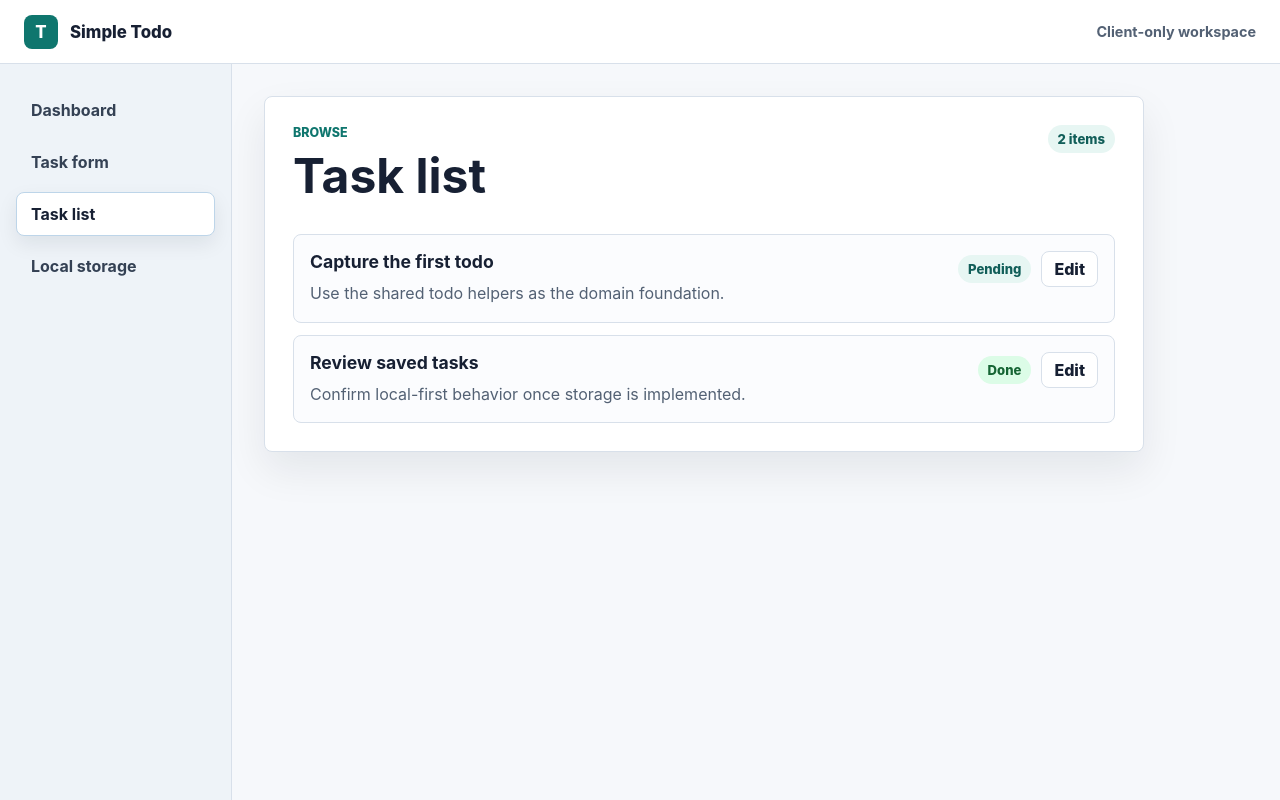
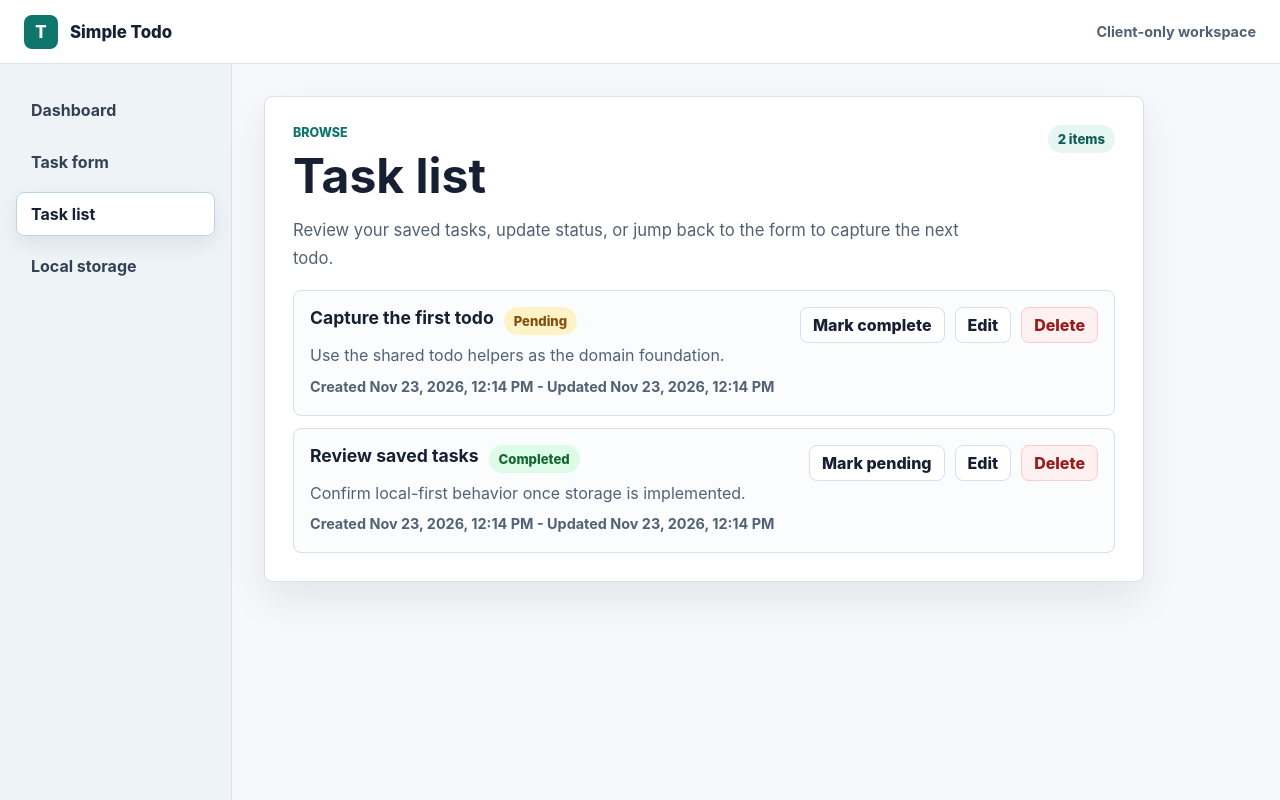
Before and after one commit to Dhuvarakesan/spec-agent-test, a React (Vite) app in the folder frontend/: page / in a window 1280 px wide. Both pictures are taken after a click on the button "Task list". Built offline with nearby package versions, Linux system fonts and the light colour scheme.

Commit message:
BuildIQ task TASK-001

```diff
--- a/frontend/src/App.css
+++ b/frontend/src/App.css
@@ -263,6 +263,17 @@ h2 {
   background: #f8fbff;
 }
 
+.button-danger {
+  border: 1px solid #fecaca;
+  color: #991b1b;
+  background: #fff1f2;
+}
+
+.button-danger:hover {
+  border-color: #fca5a5;
+  background: #ffe4e6;
+}
+
 .button-small {
   min-height: 36px;
   padding: 0 12px;
@@ -285,6 +296,11 @@ h2 {
 .tag-success {
   color: #166534;
   background: #dcfce7;
+}
+
+.tag-pending {
+  color: #854d0e;
+  background: #fef3c7;
 }
 
 .stat-grid {
@@ -412,10 +428,18 @@ h2 {
 .task-list {
   display: grid;
   gap: 12px;
+  padding: 0;
+  margin: 0;
+  list-style: none;
+}
+
+.task-list-item {
+  min-width: 0;
 }
 
 .task-card {
   display: flex;
+  min-width: 0;
   gap: 16px;
   align-items: start;
   justify-content: space-between;
@@ -425,10 +449,37 @@ h2 {
   background: #fbfcfe;
 }
 
-.task-card p {
+.task-content {
+  display: grid;
+  min-width: 0;
+  gap: 8px;
+}
+
+.task-title-row {
+  display: flex;
+  min-width: 0;
+  flex-wrap: wrap;
+  gap: 8px 10px;
+  align-items: start;
+}
+
+.task-title-row h2 {
+  min-width: 0;
+  margin-bottom: 0;
+  overflow-wrap: anywhere;
+}
+
+.task-description,
+.task-meta {
   margin-bottom: 0;
   color: var(--color-muted);
   line-height: 1.55;
+  overflow-wrap: anywhere;
+}
+
+.task-meta {
+  font-size: 0.9rem;
+  font-weight: 700;
 }
 
 .task-actions {
@@ -441,6 +492,9 @@ h2 {
 }
 
 .empty-state {
+  display: grid;
+  justify-items: center;
+  gap: 14px;
   padding: 28px;
   border: 1px dashed #b8c5d6;
   border-radius: var(--radius);
@@ -450,7 +504,10 @@ h2 {
 }
 
 .empty-state p {
+  max-width: 520px;
   margin-bottom: 0;
+  line-height: 1.55;
+  overflow-wrap: anywhere;
 }
 
 .storage-list {
--- a/frontend/src/App.tsx
+++ b/frontend/src/App.tsx
@@ -2,9 +2,11 @@ import { useState } from 'react';
 
 import './App.css';
 import TodoForm from './components/TodoForm';
+import TodoList from './components/TodoList';
 import {
   createTodo,
   deriveTodoCounts,
+  toggleTodoStatus,
   updateTodoById,
   type Todo,
   type TodoDraft,
@@ -99,55 +101,6 @@ function TaskFormScreen({
   );
 }
 
-interface TaskListScreenProps {
-  todos: Todo[];
-  onEditTodo: (todoId: string) => void;
-}
-
-function TaskListScreen({ todos, onEditTodo }: TaskListScreenProps) {
-  return (
-    <section className="card" aria-labelledby="task-list-title">
-      <div className="section-heading">
-        <div>
-          <p className="eyebrow">Browse</p>
-          <h1 id="task-list-title">Task list</h1>
-        </div>
-        <span className="tag">{todos.length} items</span>
-      </div>
-
-      <div className="task-list">
-        {todos.length > 0 ? (
-          todos.map((todo) => (
-            <article className="task-card" key={todo.id}>
-              <div>
-                <h2>{todo.title}</h2>
-                <p>{todo.description || 'No description added.'}</p>
-              </div>
-              <div className="task-actions">
-                <span className={todo.completed ? 'tag tag-success' : 'tag'}>
-                  {todo.completed ? 'Done' : 'Pending'}
-                </span>
-                <button
-                  className="button button-secondary button-small"
-                  type="button"
-                  onClick={() => onEditTodo(todo.id)}
-                >
-                  Edit
-                </button>
-              </div>
-            </article>
-          ))
-        ) : (
-          <div className="empty-state">
-            <h2>No tasks yet</h2>
-            <p>New todos will appear here after task creation is implemented.</p>
-          </div>
-        )}
-      </div>
-    </section>
-  );
-}
-
 function StorageScreen() {
   return (
     <section className="card" aria-labelledby="storage-title">
@@ -195,6 +148,35 @@ export default function App() {
   function handleEditTodo(todoId: string) {
     setEditedTodoId(todoId);
     setActiveScreen('form');
+  }
+
+  function handleCreateTask() {
+    setEditedTodoId(null);
+    setActiveScreen('form');
+  }
+
+  function handleDeleteTodo(todoId: string) {
+    const shouldDelete = window.confirm('Delete this task?');
+
+    if (!shouldDelete) {
+      return;
+    }
+
+    setTodos((currentTodos) => (
+      currentTodos.filter((todo) => todo.id !== todoId)
+    ));
+
+    if (editedTodoId === todoId) {
+      setEditedTodoId(null);
+    }
+  }
+
+  function handleToggleTodoStatus(todoId: string) {
+    setTodos((currentTodos) => (
+      currentTodos.map((todo) => (
+        todo.id === todoId ? toggleTodoStatus(todo) : todo
+      ))
+    ));
   }
 
   function handleSetActiveScreen(screen: ShellScreen) {
@@ -269,7 +251,13 @@ export default function App() {
             />
           )}
           {activeScreen === 'tasks' && (
-            <TaskListScreen todos={todos} onEditTodo={handleEditTodo} />
+            <TodoList
+              todos={todos}
+              onCreateTask={handleCreateTask}
+              onDeleteTodo={handleDeleteTodo}
+              onEditTodo={handleEditTodo}
+              onToggleTodoStatus={handleToggleTodoStatus}
+            />
           )}
           {activeScreen === 'storage' && <StorageScreen />}
         </main>
--- /dev/null
+++ b/frontend/src/components/TodoList.tsx
@@ -0,0 +1,128 @@
+import type { Todo } from '../lib/todos';
+
+interface TodoListProps {
+  todos: Todo[];
+  onCreateTask: () => void;
+  onDeleteTodo: (todoId: string) => void;
+  onEditTodo: (todoId: string) => void;
+  onToggleTodoStatus: (todoId: string) => void;
+}
+
+const dateFormatter = new Intl.DateTimeFormat(undefined, {
+  dateStyle: 'medium',
+  timeStyle: 'short',
+});
+
+function formatTodoDate(value: string): string {
+  return dateFormatter.format(new Date(value));
+}
+
+export default function TodoList({
+  todos,
+  onCreateTask,
+  onDeleteTodo,
+  onEditTodo,
+  onToggleTodoStatus,
+}: TodoListProps) {
+  const taskCountLabel = (
+    `${todos.length} ${todos.length === 1 ? 'item' : 'items'}`
+  );
+
+  return (
+    <section className="card" aria-labelledby="task-list-title">
+      <div className="section-heading">
+        <div>
+          <p className="eyebrow">Browse</p>
+          <h1 id="task-list-title">Task list</h1>
+          <p className="lede">
+            Review your saved tasks, update status, or jump back to the form to
+            capture the next todo.
+          </p>
+        </div>
+        <span className="tag">{taskCountLabel}</span>
+      </div>
+
+      {todos.length > 0 ? (
+        <ul className="task-list" aria-live="polite" aria-label="Saved tasks">
+          {todos.map((todo) => {
+            const statusLabel = todo.completed ? 'Completed' : 'Pending';
+
+            return (
+              <li className="task-list-item" key={todo.id}>
+                <article className="task-card">
+                  <div className="task-content">
+                    <div className="task-title-row">
+                      <h2>{todo.title}</h2>
+                      <span
+                        className={
+                          todo.completed
+                            ? 'tag tag-success'
+                            : 'tag tag-pending'
+                        }
+                      >
+                        {statusLabel}
+                      </span>
+                    </div>
+                    <p className="task-description">
+                      {todo.description || 'No description added.'}
+                    </p>
+                    <p className="task-meta">
+                      Created{' '}
+                      <time dateTime={todo.createdAt}>
+                        {formatTodoDate(todo.createdAt)}
+                      </time>
+                      {' - '}
+                      Updated{' '}
+                      <time dateTime={todo.updatedAt}>
+                        {formatTodoDate(todo.updatedAt)}
+                      </time>
+                    </p>
+                  </div>
+
+                  <div className="task-actions">
+                    <button
+                      className="button button-secondary button-small"
+                      type="button"
+                      onClick={() => onToggleTodoStatus(todo.id)}
+                    >
+                      {todo.completed ? 'Mark pending' : 'Mark complete'}
+                    </button>
+                    <button
+                      className="button button-secondary button-small"
+                      type="button"
+                      onClick={() => onEditTodo(todo.id)}
+                    >
+                      Edit
+                    </button>
+                    <button
+                      className="button button-danger button-small"
+                      type="button"
+                      onClick={() => onDeleteTodo(todo.id)}
+                    >
+                      Delete
+                    </button>
+                  </div>
+                </article>
+              </li>
+            );
+          })}
+        </ul>
+      ) : (
+        <div className="empty-state">
+          <h2>No tasks available</h2>
+          <p>
+            Create your first task to start tracking titles, descriptions, and
+            completion status.
+          </p>
+          <button
+            className="button button-primary"
+            type="button"
+            onClick={onCreateTask}
+          >
+            Create task
+          </button>
+        </div>
+      )}
+    </section>
+  );
+}
```
